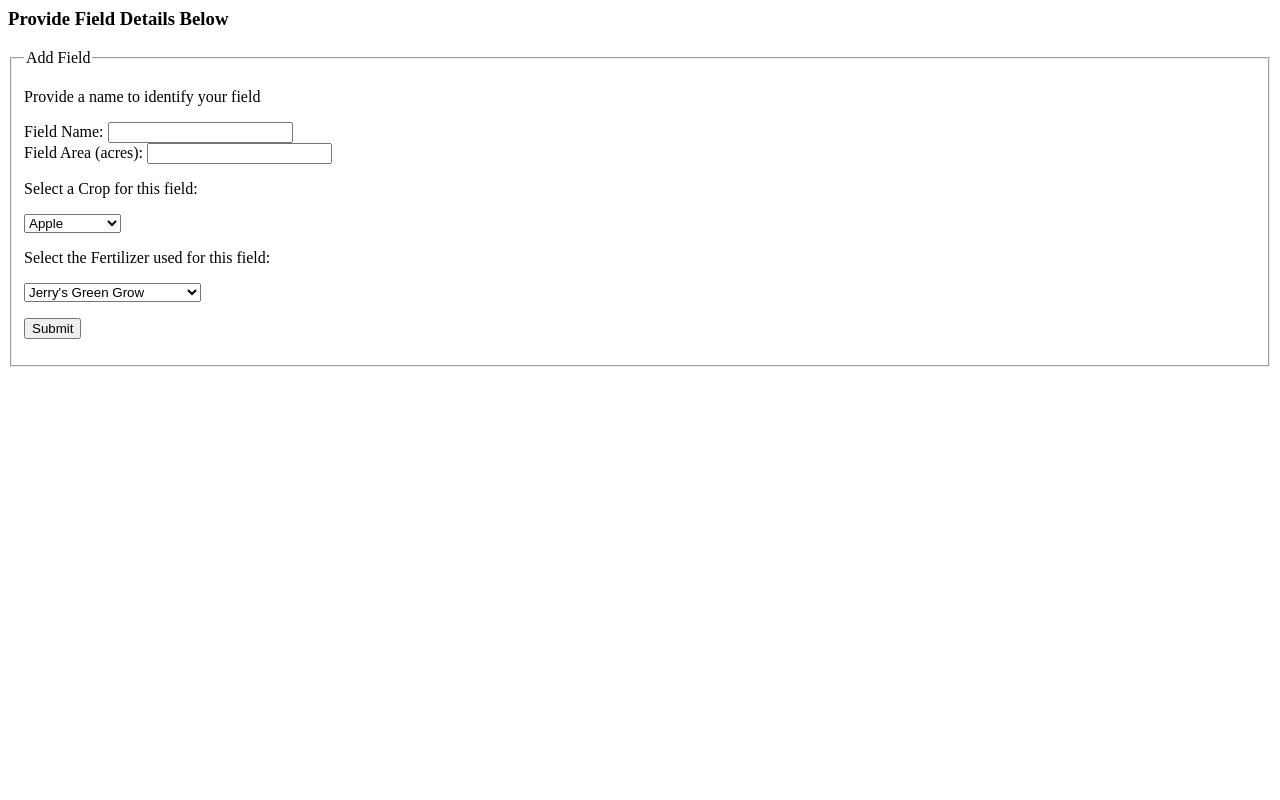
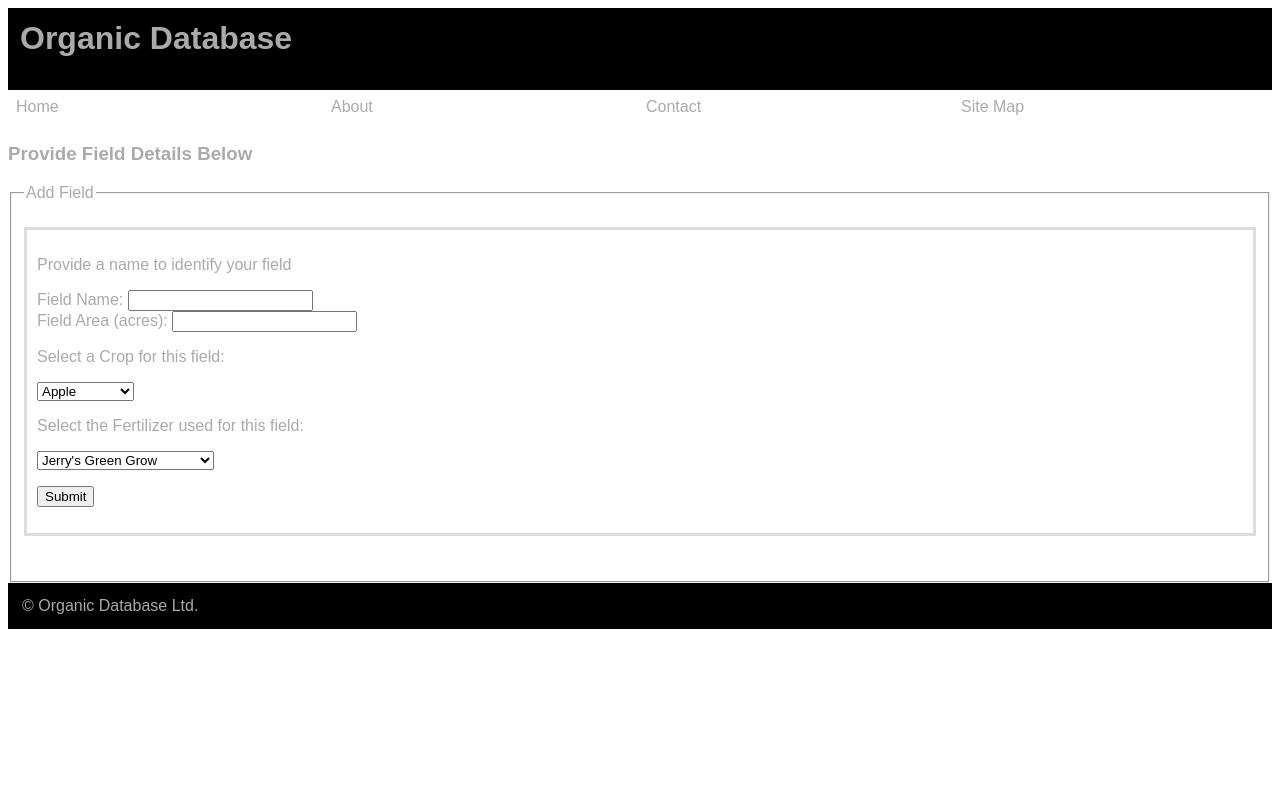
Before and after one commit to Zaft/LAMP-Project, a PHP site: page /addfield.php in a window 1280 px wide. Run offline with PHP 8.4, Linux system fonts and the light colour scheme.

Commit message:
added styles stuff

```diff
--- a/addfield.php
+++ b/addfield.php
@@ -48,11 +48,6 @@ $displayBlock = '
        </fieldset>';
 }
 ?>
-<html>
-<head>
-   <title>Supply Your Field Details</title>
-</head>
-    <body>
+<?php require('header.php'); ?>
         <?php echo $displayBlock ?>
-    </body>
-</html>
+<?php require('footer.php'); ?>
--- /dev/null
+++ b/footer.php
@@ -0,0 +1,10 @@
+<!-- page footer -->
+  <table width="100%" bgcolor="black" cellpadding="12" border="0">
+  <tr>
+    <td>
+      <p class="foot">&copy; Organic Database Ltd.</p>
+    </td>
+  </tr>
+  </table>
+</body>
+</html>
--- /dev/null
+++ b/header.php
@@ -0,0 +1,29 @@
+<html>
+<head>
+  <title>Organic Database</title>
+  <link rel="stylesheet" type="text/css" href="styles.css"/>
+</head>
+<body>
+
+  <!-- page header -->
+  <table width="100%" cellpadding="12" cellspacing="0" border="0">
+  <tr bgcolor="black">
+    <td>
+        <h1>Organic Database</h1>
+    </td>
+  </tr>
+  </table>
+
+  <!-- menu -->
+  <table width="100%" bgcolor="white" cellpadding="4" cellspacing="4">
+  <tr >
+    <td width="25%">
+      <span class="menu">Home</span></td>
+    <td width="25%">
+      <span class="menu">About</span></td>
+    <td width="25%">
+      <span class="menu">Contact</span></td>
+    <td width="25%">
+      <span class="menu">Site Map</span></td>
+  </tr>
+  </table>
--- /dev/null
+++ b/styles.css
@@ -0,0 +1,18 @@
+
+form{
+    margin-top: 20px;
+    margin-bottom: 35px;
+    padding: 10px;
+    border-style: solid;
+    border-color: #DDDDDD;
+}
+
+body{
+    background-color: #FFFFFF;
+    color: #AAAAAA;
+    font-family: Helvitca, Gills, sans-serif;
+}
+
+#homeImage{
+    background-image: url("images/grass.jpg");
+}
```
Also changed, not shown: login.php (renamed from userlogin.html, +6 -12 lines), nbproject/private/private.xml (+4 -5 lines), images/grass.jpg (added), 1 other file.
